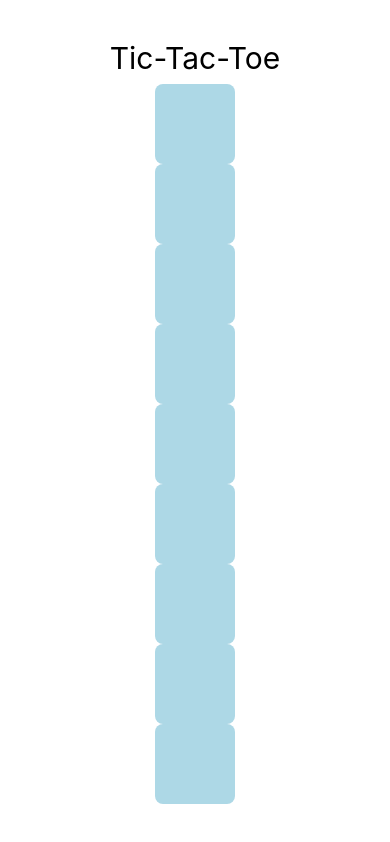
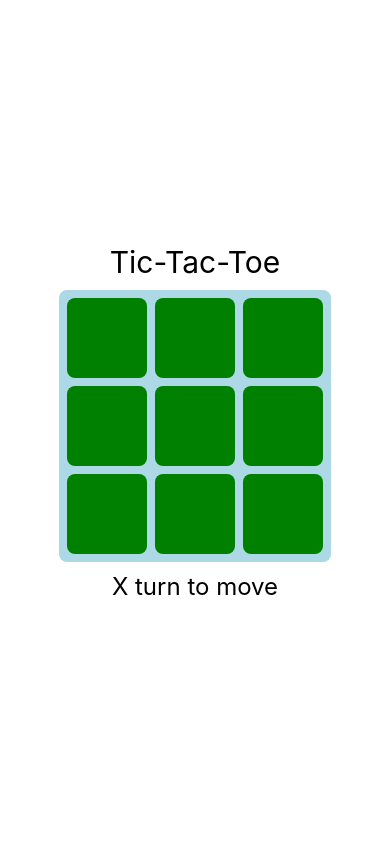
Before and after one commit to elimanzo/tic-tac-toe, a React Native app: screen / in a window 390 px wide. Built offline with nearby package versions, Linux system fonts and the light colour scheme.

Commit message:
Adding game results

```diff
--- a/App.js
+++ b/App.js
@@ -4,21 +4,32 @@ import { useReducer } from 'react';
 
 import copy2DArray from './copy2DArray';
 import make2DArray from './make2DArray';
+import calculateTicTacToe from './calculateTicTacToe';
 import Board from './Board';
+import getPlayerTurn from './getPlayerTurn';
+import GameDescription from './GameDescription';
 
 function reducer(state, action) {
   switch (action.type) {
     case 'player-move': {
+      if (state.isGameOver) {
+        return state;
+      }
       const newBoard = copy2DArray(state.board);
-      newBoard[action.rowIndex][action.colIndex] =
-        state.moveCount % 2 === 0 ? 'X' : 'O';
+      newBoard[action.rowIndex][action.colIndex] = getPlayerTurn(
+        state.moveCount,
+      );
+
+      const { isGameOver, winner } = calculateTicTacToe(newBoard);
       return {
         ...state,
         board: newBoard,
         moveCount: state.moveCount + 1,
+        isGameOver,
+        winner,
       };
     }
-    case 'reset-game': {
+    case 'new-game': {
       return makeInitialState();
     }
   }
@@ -26,7 +37,12 @@ function reducer(state, action) {
 }
 
 function makeInitialState() {
-  return { board: make2DArray(3, 3, null), moveCount: 0 };
+  return {
+    board: make2DArray(3, 3, null),
+    moveCount: 0,
+    isGameOver: false,
+    winner: null,
+  };
 }
 
 export default function App() {
@@ -35,12 +51,17 @@ export default function App() {
     <View style={styles.container}>
       <Text style={styles.title}>Tic-Tac-Toe</Text>
       <Board board={state.board} dispatch={dispatch} />
-      {state.moveCount === 9 ? (
+      <GameDescription
+        winner={state.winner}
+        isGameOver={state.isGameOver}
+        moveCount={state.moveCount}
+      />
+      {state.isGameOver ? (
         <Button
           title='New Game'
-          onPress={() => dispatch({ type: 'reset-game' })}
+          onPress={() => dispatch({ type: 'new-game' })}
         />
-      ) : undefined}
+      ) : null}
       <StatusBar style='auto' />
     </View>
   );
@@ -52,7 +73,7 @@ const styles = StyleSheet.create({
     backgroundColor: '#fff',
     alignItems: 'center',
     justifyContent: 'center',
-    gap: 8,
+    gap: 10,
   },
   title: {
     fontSize: 30,
--- a/Board.js
+++ b/Board.js
@@ -4,9 +4,14 @@ import { Row } from './Row';
 
 export default function Board({ board, dispatch }) {
   return (
-    <View styles={styles.container}>
+    <View style={styles.container}>
       {board.map((row, rowIndex) => (
-        <Row dispatch={dispatch} key={rowIndex} row={row} rowIndex={rowIndex} />
+        <Row
+          key={rowIndex}
+          cells={row}
+          dispatch={dispatch}
+          rowIndex={rowIndex}
+        />
       ))}
     </View>
   );
@@ -14,11 +19,9 @@ export default function Board({ board, dispatch }) {
 
 const styles = StyleSheet.create({
   container: {
-    backgroundColor: 'grey',
-    alignItems: 'center',
-    justifyContent: 'center',
-    gap: 20,
-    padding: 20,
-    borderRadius: 15,
+    backgroundColor: 'lightblue',
+    gap: 8,
+    padding: 8,
+    borderRadius: 8,
   },
 });
--- a/Cell.js
+++ b/Cell.js
@@ -1,13 +1,14 @@
 import { View, Text, StyleSheet, TouchableOpacity } from 'react-native';
 
 export function Cell({ cell, rowIndex, colIndex, dispatch }) {
-  const Container = !cell ? TouchableOpacity : View;
-  const onPress = !cell
-    ? () => dispatch({ type: 'player-move', rowIndex, colIndex })
-    : undefined;
+  const Container = cell == null ? TouchableOpacity : View;
+  const onPress =
+    cell == null
+      ? () => dispatch({ type: 'player-move', rowIndex, colIndex })
+      : undefined;
   return (
     <Container style={styles.container} onPress={onPress}>
-      {cell && <Text style={styles.text}>{cell}</Text>}
+      {cell != null && <Text style={styles.text}>{cell}</Text>}
     </Container>
   );
 }
@@ -17,12 +18,12 @@ const styles = StyleSheet.create({
     width: 80,
     aspectRatio: 1,
     borderRadius: 8,
-    backgroundColor: 'lightblue',
+    backgroundColor: 'green',
     alignItems: 'center',
     justifyContent: 'center',
   },
   text: {
-    color: 'blue',
+    color: 'white',
     fontSize: 60,
   },
 });
--- /dev/null
+++ b/GameDescription.js
@@ -0,0 +1,33 @@
+import { View, StyleSheet, Text } from 'react-native';
+
+import getPlayerTurn from './getPlayerTurn';
+
+export default function GameDescription({ winner, isGameOver, moveCount }) {
+  const text = (() => {
+    if (!isGameOver) {
+      return `${getPlayerTurn(moveCount)} turn to move`;
+    }
+
+    if (winner == null) {
+      return "It's a Draw!";
+    }
+
+    return `${winner} wins the game in ${moveCount} moves!`;
+  })();
+
+  return (
+    <View style={styles.container}>
+      <Text style={styles.text}>{text}</Text>
+    </View>
+  );
+}
+
+const styles = StyleSheet.create({
+  container: {
+    alignItems: 'center',
+    justifyContent: 'center',
+  },
+  text: {
+    fontSize: 24,
+  },
+});
--- a/Row.js
+++ b/Row.js
@@ -2,10 +2,10 @@ import { View, StyleSheet } from 'react-native';
 
 import { Cell } from './Cell';
 
-export function Row({ row, rowIndex, dispatch }) {
+export function Row({ cells, rowIndex, dispatch }) {
   return (
-    <View styles={styles.container}>
-      {row.map((cell, colIndex) => (
+    <View style={styles.container}>
+      {cells.map((cell, colIndex) => (
         <Cell
           dispatch={dispatch}
           key={colIndex}
@@ -21,8 +21,6 @@ export function Row({ row, rowIndex, dispatch }) {
 const styles = StyleSheet.create({
   container: {
     flexDirection: 'row',
-    alignItems: 'center',
-    justifyContent: 'center',
-    gap: 20,
+    gap: 8,
   },
 });
--- /dev/null
+++ b/calculateTicTacToe.js
@@ -0,0 +1,46 @@
+const DIR = [
+  [1, 0], // down
+  [0, 1], // right
+  [1, 1], // down + right
+  [1, -1], // down + left
+];
+
+export default function calculateTicTacToe(board) {
+  const n = board.length;
+  let hasEmptyCells = false;
+
+  for (let i = 0; i < n; i++) {
+    for (let j = 0; j < n; j++) {
+      const player = board[i][j];
+      if (player == null) {
+        hasEmptyCells = true;
+        continue;
+      }
+
+      for (const [di, dj] of DIR) {
+        let count = 1;
+        let ci = i;
+        let cj = j;
+        while (true) {
+          ci += di;
+          cj += dj;
+          if (
+            ci < 0 ||
+            ci >= n ||
+            cj < 0 ||
+            cj >= n ||
+            board[ci][cj] !== player
+          ) {
+            break;
+          }
+          count++;
+        }
+        if (count >= n) {
+          return { isGameOver: true, winner: player };
+        }
+      }
+    }
+  }
+
+  return { isGameOver: !hasEmptyCells, winner: null };
+}
--- /dev/null
+++ b/getPlayerTurn.js
@@ -0,0 +1,3 @@
+export default function getPlayerTurn(moveCount) {
+  return moveCount % 2 === 0 ? 'X' : 'O';
+}
--- a/package.json
+++ b/package.json
@@ -16,8 +16,8 @@
     "react-native": "0.72.6"
   },
   "devDependencies": {
-    "@babel/core": "^7.20.0",
-    "prettier": "^3.1.1"
+    "@babel/core": "7.20.0",
+    "prettier": "3.1.1"
   },
   "private": true
 }
```
Also changed, not shown: 1 other file (tests, documents, lock files or other folders).
